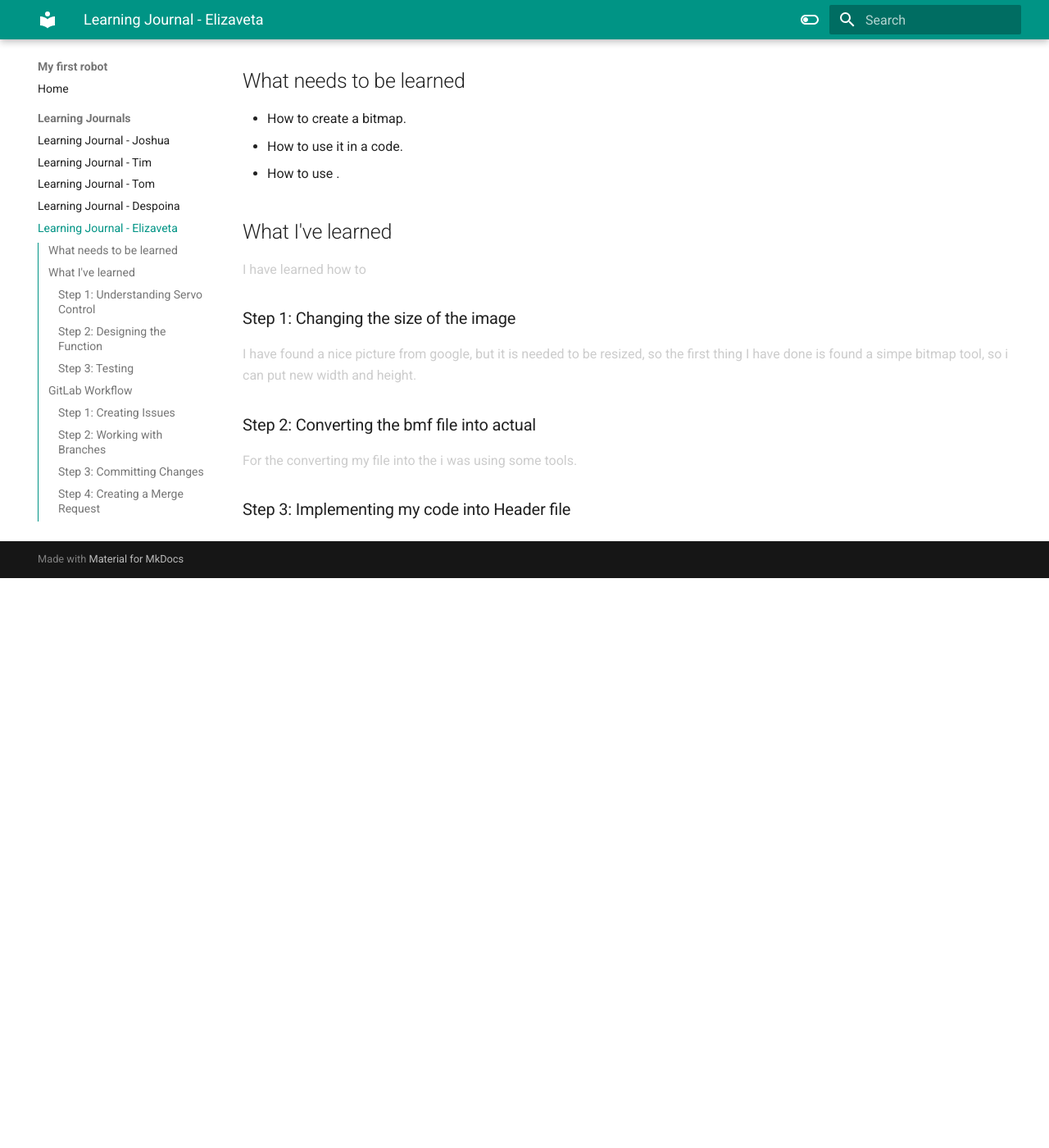
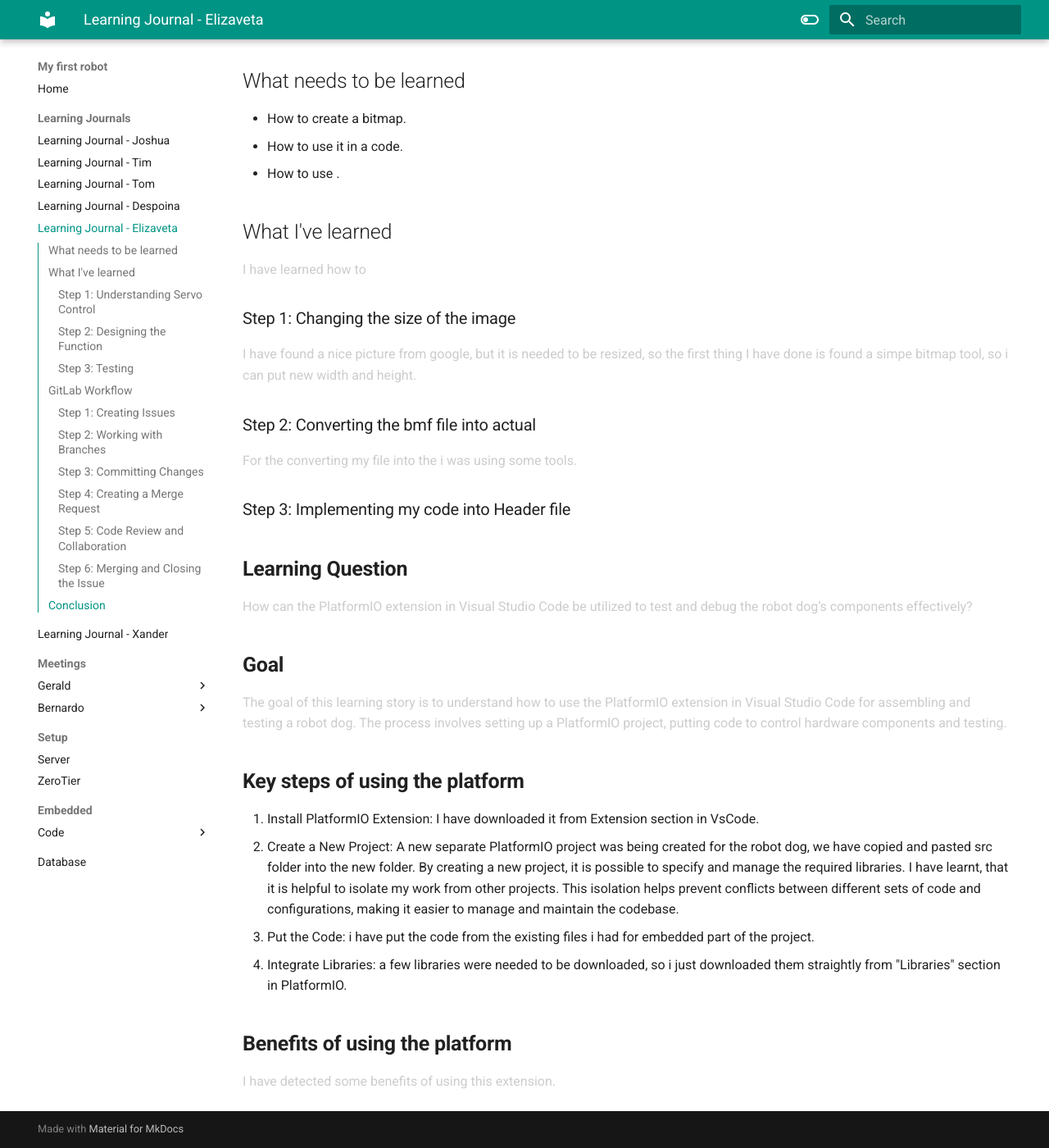
Before and after one commit to VioletHarmon2002/MyFirstRobot, an MkDocs documentation site: the page built from docs/Learning Journals/learning-journal-elizaveta.md, in a window 1280 px wide and 1400 px high, scrolled down 1978 px. Shown: the whole window at 82% size. Built offline with MkDocs 1.6.1 and Material for MkDocs 9.7.7, drawn with Linux system fonts in a browser that asks for light colours; before the commit the page ends 2683 px from its top, so only the background shows below that.

Commit message:
edited some text

```diff
--- a/docs/Learning Journals/learning-journal-elizaveta.md
+++ b/docs/Learning Journals/learning-journal-elizaveta.md
@@ -67,3 +67,23 @@
 For the converting my file into the i was using some tools.
 
 ### Step 3: Implementing my code into Header file
+
+
+
+
+## **Learning Question**
+How can the PlatformIO extension in Visual Studio Code be utilized to test and debug the robot dog’s components effectively?
+
+## **Goal**
+The goal of this learning story is to understand how to use the PlatformIO extension in Visual Studio Code for assembling and testing a robot dog. The process involves setting up a PlatformIO project, putting code to control hardware components and testing.
+
+## **Key steps of using the platform**
+1. Install PlatformIO Extension: I have downloaded it from Extension section in VsCode.
+2. Create a New Project: A new separate PlatformIO project was being created for the robot dog, we have copied and pasted src folder into the new folder. By creating a new project, it is possible  to specify and manage the required libraries.
+I have learnt, that it is helpful to isolate my work from other projects. This isolation helps prevent conflicts between different sets of code and configurations, making it easier to manage and maintain the codebase.
+3. Put the Code: i have put the code from the existing files i had for embedded part of the project.
+4. Integrate Libraries: a few libraries were needed to be downloaded, so i just downloaded them straightly from "Libraries" section in PlatformIO.
+
+
+## **Benefits of using the platform**
+I have detected some benefits of using this extension.
```
